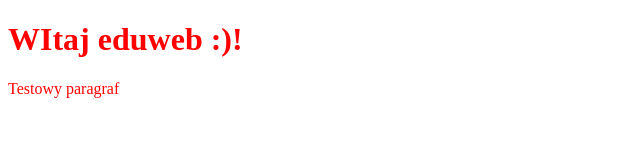
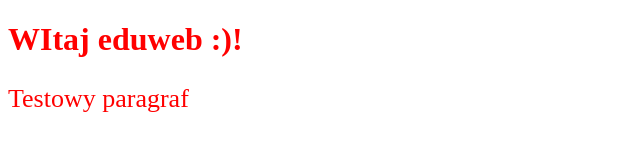
Before and after one commit to Bondar91/front-end-bootcamp-week1-ex1, a plain HTML site: page index.html in a window 1280 px wide. Shown: the whole page, without its empty margins (0-640 px from the left). Drawn offline with nearby package versions, Linux system fonts and the light colour scheme.

Commit message:
Zmiana rozmiaru czcionki dla paragrafu

```diff
--- a/css/style.css
+++ b/css/style.css
@@ -1,3 +1,7 @@
 body {
 	color: red;
 }
+
+p {
+	font-size: 26px;
+}
```
